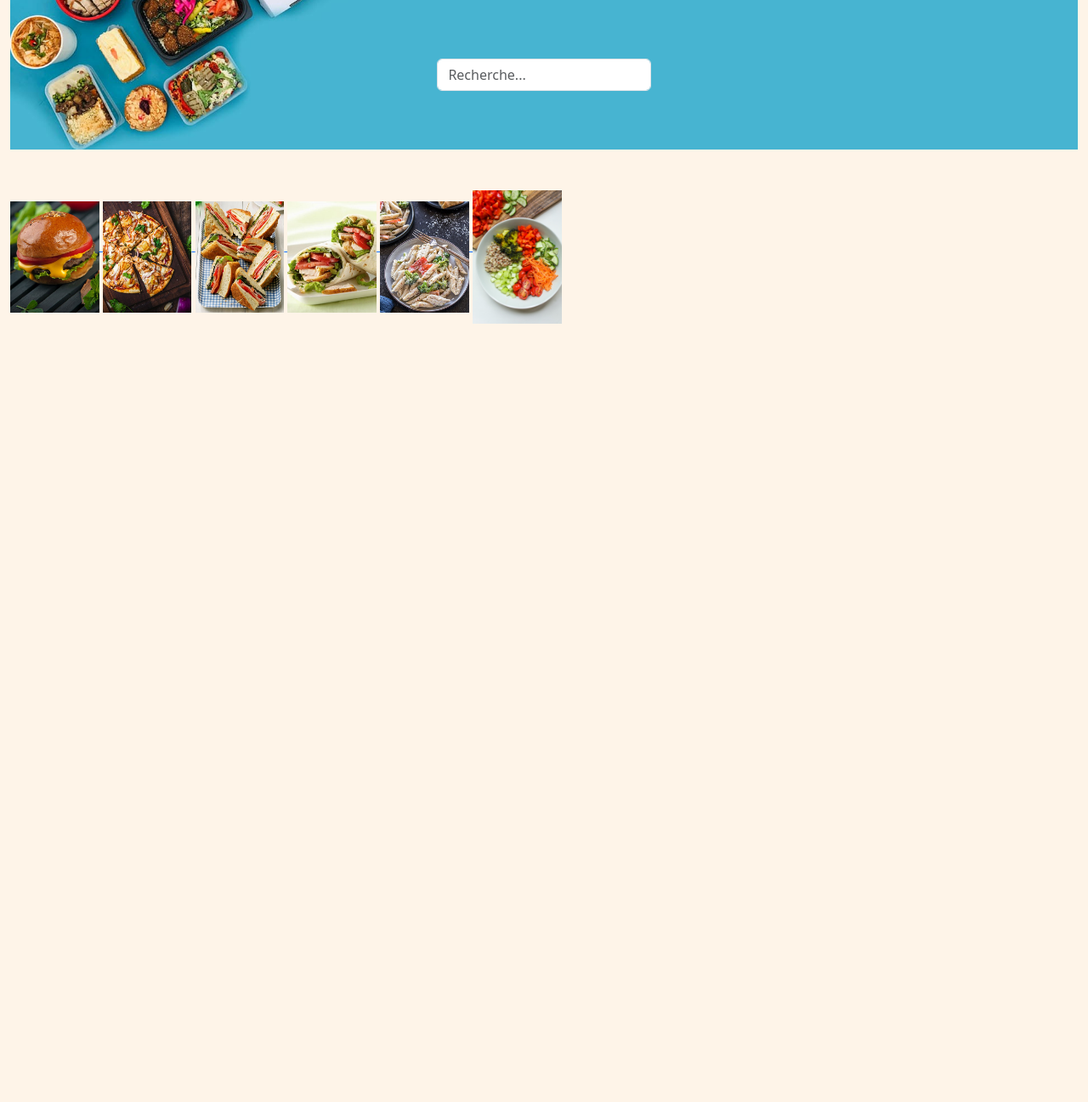
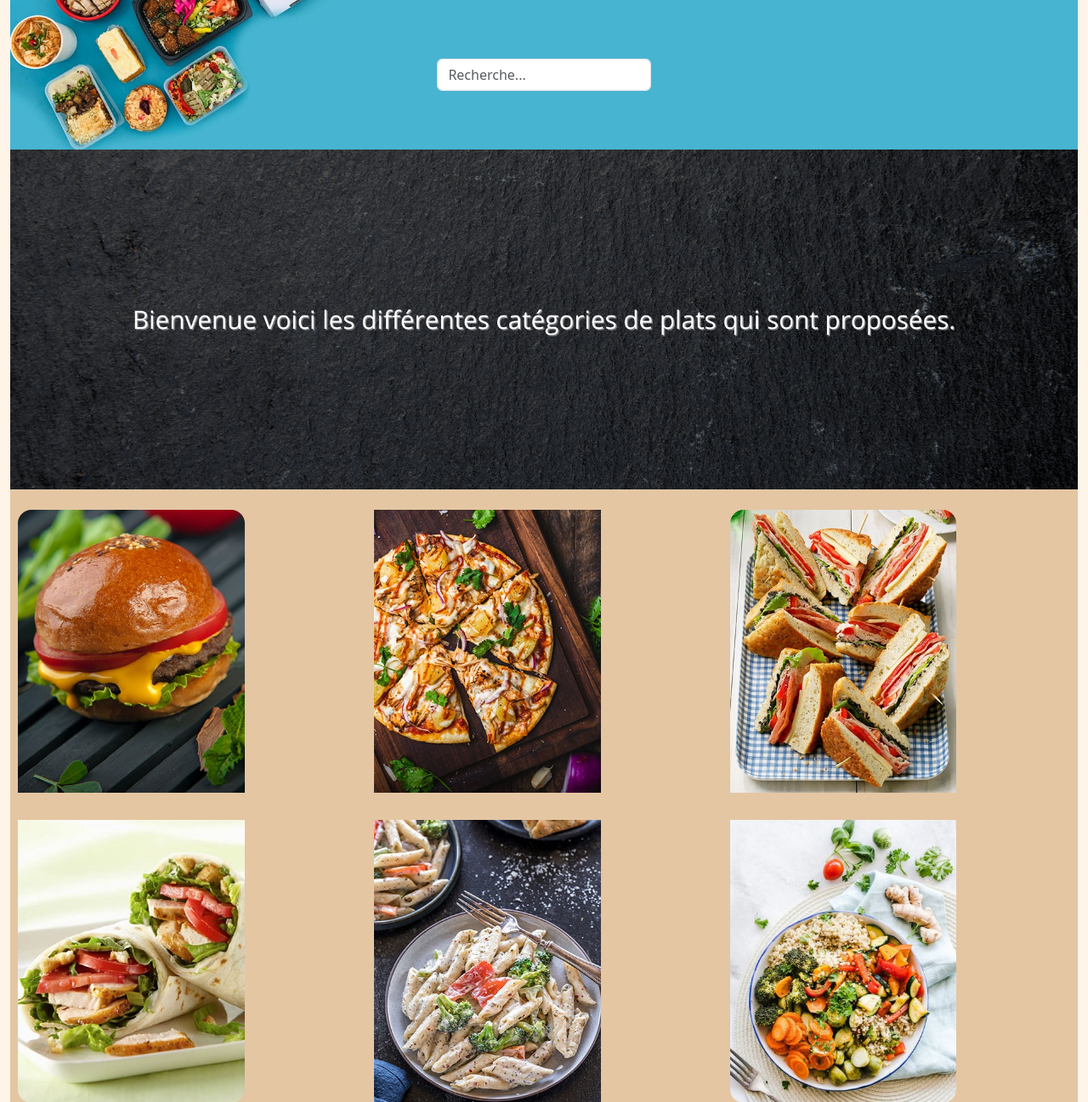
Before and after one commit to DovahkiinH/TheDistrict, a PHP site: page / in a window 1280 px wide. Shown: the part 70-1367 px from the top of the page at 85% size. Before the commit the page ends 451 px from the top, so only its background shows below. Run offline with PHP 8.4, Linux system fonts and the light colour scheme; some libraries are stand-ins or nearby versions.

Commit message:
TheDistrict

```diff
--- a/Assets/Css/Css.css
+++ b/Assets/Css/Css.css
@@ -23,7 +23,7 @@
 
 
 .navbar-toggler {
-    position: fixed;
+    position:fixed;
     right: 20px;
 }
 
@@ -37,3 +37,55 @@
 body{
     background-color: #fef4e8;
 }
+
+.zoom {
+    transition: transform .2s;
+}
+
+.zoom:hover {
+    transform: scale(1.1);
+}
+
+#categorie{
+
+    background-color:#e4c6a3;
+
+}
+
+#plats{
+
+    background-color: #e7ae68;
+
+}
+
+.parallax {
+
+    background-image: url("/Assets/Img/Ardoise1.png");
+
+    min-height: 50vh;
+
+    background-attachment: fixed;
+    background-position: center;
+    background-repeat: no-repeat;
+    background-size: cover;
+
+}
+
+.parallax2 {
+
+    background-image: url("/Assets/Img/Ardoise2.png");
+
+    min-height: 50vh;
+
+    background-attachment: fixed;
+    background-position: center;
+    background-repeat: no-repeat;
+    background-size: cover;
+
+}
+
+footer{
+
+    background-color: #46b3cf;
+
+}
--- a/Index.html
+++ b/Index.html
@@ -60,39 +60,91 @@
 
             <div class="input-group">
 
-          <input class="form-control mr-sm-2 " type="rechercher" placeholder="Recherche..." aria-label="Rechercher">
+          <input class="form-control" type="rechercher" placeholder="Recherche..." aria-label="Rechercher">
 
             </div>
 
         </form>
 
-        <div class="mt-4">
+        <div class="parallax"></div>
 
-        <a href="/PlatCategorie.html">
-          <img src="/Assets/Img/category/burger_cat.jpg" class="col-1 mt-4 "/>
+      <section id="categorie">
+
+        <div class="col-12 d-flex justify-content-around">
+
+          <a href="/PlatCategorie.html">
+            <img src="/Assets/Img/category/burger_cat.jpg" class="col-8 mt-4 rounded-top-4 zoom" title="Catégorie Burger"/>
+            </a>
+
+          <a href="/PlatCategorie.html">
+            <img src="/Assets/Img/category/pizza_cat.jpg" class="col-8 mt-4 zoom" title="Catégorie Pizza"/>
+            </a>
+
+          <a href="/PlatCategorie.html">
+            <img src="/Assets/Img/category/sandwich_cat.jpg" class="col-8 mt-4 rounded-top-4 zoom" title="Catégorie Sandwich"/>
+            </a>
+
+          </div>
+
+        <div class="col-12 mt-2 d-flex justify-content-around">
+
+        <a href="PlatCategorie.html">
+          <img src="/Assets/Img/category/wrap_cat.jpg" class="col-8 mt-4 rounded-bottom-4 zoom" title="Catégorie Wrap"/>
           </a>
 
-        <a href="/PlatCategorie.html">
-          <img src="/Assets/Img/category/pizza_cat.jpg" class="col-1 mt-4"/>
+        <a href="PlatCategorie.html">
+          <img src="/Assets/Img/category/pasta_cat.jpg" class="col-8 mt-4 zoom" title="Catégorie Pâtes"/>
           </a>
 
-        <a href="/PlatCategorie.html">
-          <img src="/Assets/Img/category/sandwich_cat.jpg" class="col-1 mt-4"/>
-          </a>
-
-        <a href="/PlatCategorie.html">
-          <img src="/Assets/Img/category/wrap_cat.jpg" class="col-1 mt-4"/>
-          </a>
-
-        <a href="/PlatCategorie.html">
-          <img src="/Assets/Img/category/pasta_cat.jpg" class="col-1 mt-4"/>
-          </a>
-
-        <a href="/PlatCategorie.html">
-          <img src="/Assets/Img/category/salade_cat.jpg" class="col-1 mt-4"/>
+        <a href="PlatCategorie.html">
+          <img src="/Assets/Img/category/veggie_cat.jpg" class="col-8 mt-4 rounded-bottom-4 zoom" title="Catégorie Veggie"/>
           </a>
 
         </div>
+
+      </section>
+
+      <div class="parallax2"></div>
+
+      <div id="plats">
+
+        <div class="col-12 d-flex justify-content-around">
+
+          <a href="Plats.html">
+            <img src="/Assets/Img/menu-burger.jpg" class="col-8 mt-4 rounded-start-4 zoom" title="Burger"/>
+            </a>
+
+          <a href="Plats.html">
+            <img src="/Assets/Img/menu-pizza.jpg" class="col-8 mt-4 zoom" title="Pizza"/>
+            </a>
+
+          <a href="Plats.html">
+            <img src="/Assets/Img/food/Food.Name.3461.jpg" class="col-8 mt-4 rounded-end-4 zoom" title="Wrap"/>
+            </a>
+
+        </div>
+
+      </div>
+
+          <footer class="" id="footer">
+
+              <div class="col-12 d-flex justify-content-around">
+
+                <a href="Plats.html">
+                  <img src="/Assets/Img/the_district_brand/facebook_profile_image.png" class="col-8 mt-4 rounded-start-4 zoom" title="X"/>
+                  </a>
+
+                <a href="Plats.html">
+                  <img src="/Assets/Img/menu-pizza.jpg" class="col-8 mt-4 zoom" title="Facebook"/>
+                  </a>
+
+                <a href="Plats.html">
+                  <img src="/Assets/Img/food/Food.Name.3461.jpg" class="col-8 mt-4 rounded-end-4 zoom" title="Instagram"/>
+                  </a>
+
+              </div>
+
+          </footer>
 
         <script src="https://code.jquery.com/jquery-3.5.1.slim.min.js"></script>
         <script src="https://cdn.jsdelivr.net/npm/@popperjs/core@2.5.4/dist/umd/popper.min.js"></script>
```
Also changed, not shown: Plats.html (+73 -0 lines), Assets/Img/Ardoise1.png (added), Assets/Img/category/salade_cat.jpg, Assets/Img/category/veggie_cat.jpg, Assets/Img/food/Food-Name-3461.jpg (deleted), Assets/Img/food/Food.Name.3461.jpg (added), 2 other files.
